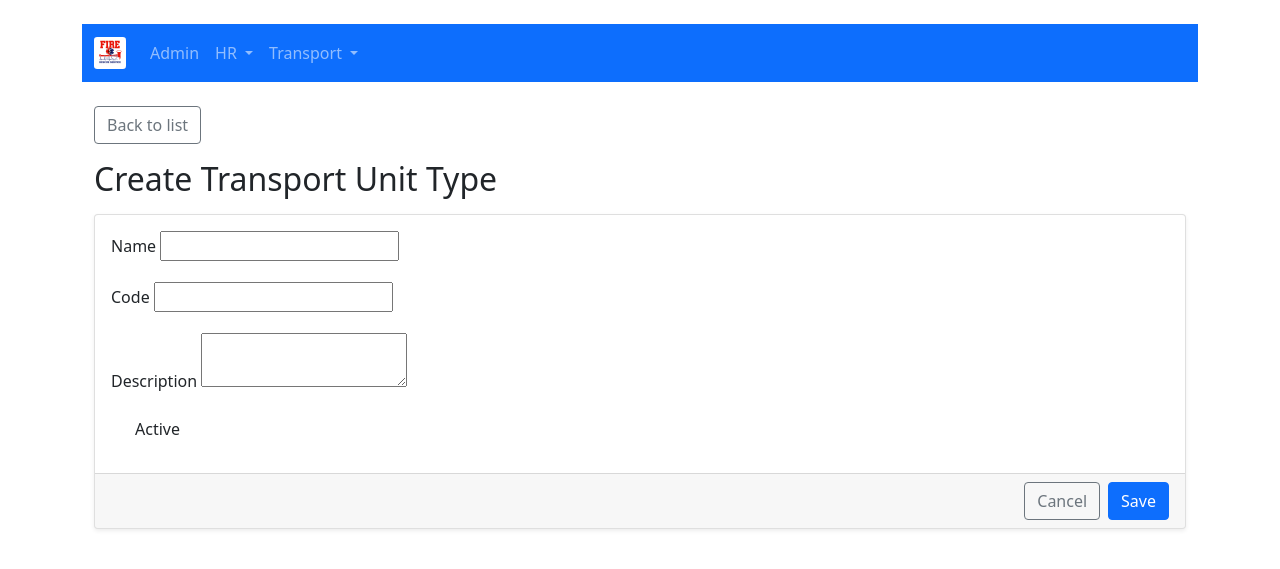
After one commit to ru3aah/FRS_DB_Project, a Django app: template transport/templates/transport/type_form.html in a window 1280 px wide. The commit adds this page. Shown: the top 569 px of the page. Run offline with Django 5.2, Linux system fonts and the light colour scheme; the template is opened without the code that fills it, so the values that code supplies are empty, except form fields; tables that the repository leaves empty hold one stand-in row (values such as "Sample post"); form fields are guessed from the names that the template uses; some libraries are stand-ins or nearby versions.

Commit message:
unit type create view + html update - no form yet

```diff
--- /dev/null
+++ b/transport/templates/transport/type_form.html
@@ -0,0 +1,62 @@
+{% extends "base.html" %}
+{% block title %}FRS DB | Create Transport Type{% endblock %}
+
+{% block content %}
+{% include "includes/navbar.html" %}
+
+<div class="container mt-4">
+
+  <div class="d-flex justify-content-between align-items-center flex-wrap gap-2 mb-3">
+    <div class="d-flex gap-2 flex-wrap">
+      <a class="btn btn-outline-secondary" href="{% url 'transport:type_list' %}">
+        Back to list
+      </a>
+    </div>
+  </div>
+
+  <h2 class="mb-3">Create Transport Unit Type</h2>
+
+  <form method="post">
+    {% csrf_token %}
+
+    <div class="card shadow-sm">
+      <div class="card-body">
+
+        <div class="mb-3">
+          <label class="form-label">Name</label>
+          {{ form.name }}
+        </div>
+
+        <div class="mb-3">
+          <label class="form-label">Code</label>
+          {{ form.code }}
+        </div>
+
+        <div class="mb-3">
+          <label class="form-label">Description</label>
+          {{ form.description }}
+        </div>
+
+        <div class="form-check mb-3">
+          {{ form.is_active }}
+          <label class="form-check-label">
+            Active
+          </label>
+        </div>
+
+      </div>
+
+      <div class="card-footer d-flex justify-content-end gap-2">
+        <a href="{% url 'transport:type_list' %}" class="btn btn-outline-secondary">
+          Cancel
+        </a>
+        <button type="submit" class="btn btn-primary">
+          Save
+        </button>
+      </div>
+    </div>
+
+  </form>
+
+</div>
+{% endblock %}
```
Also changed, not shown: transport/templates/transport/type_list.html (+7 -3 lines), transport/urls.py (+7 -1 lines), transport/views.py (+10 -1 lines).
